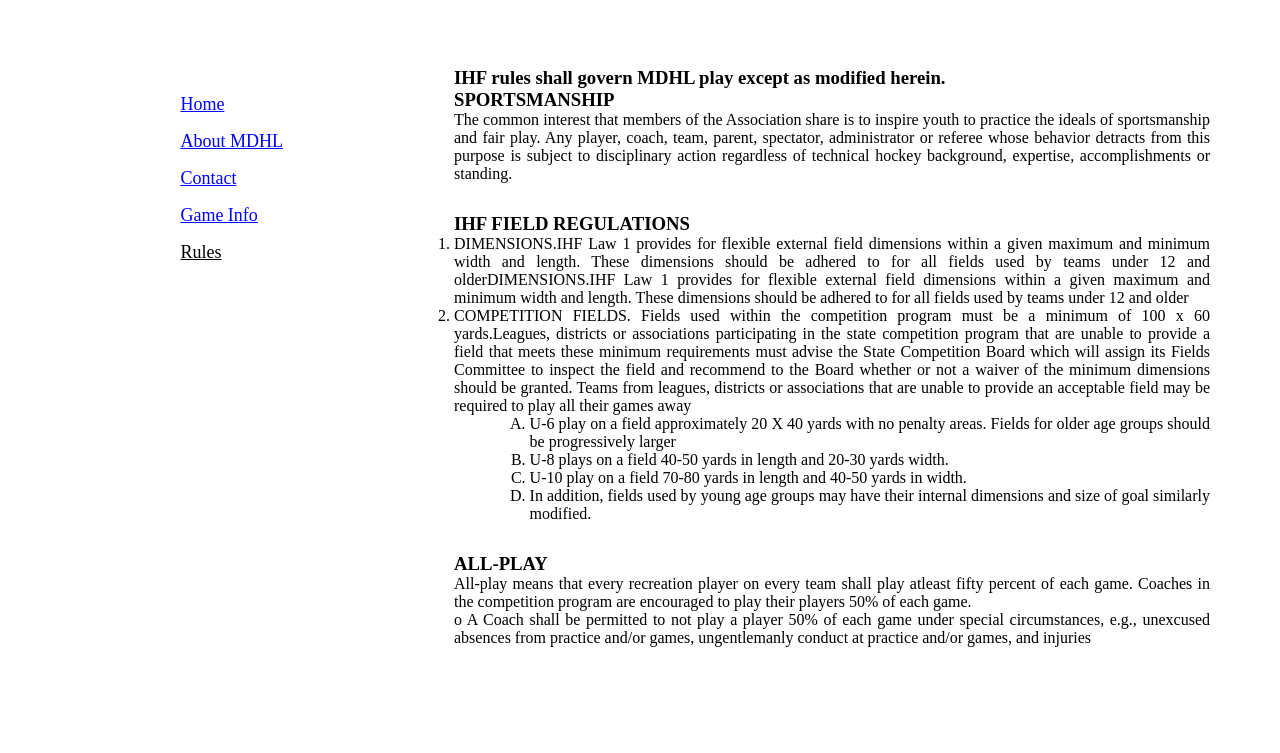
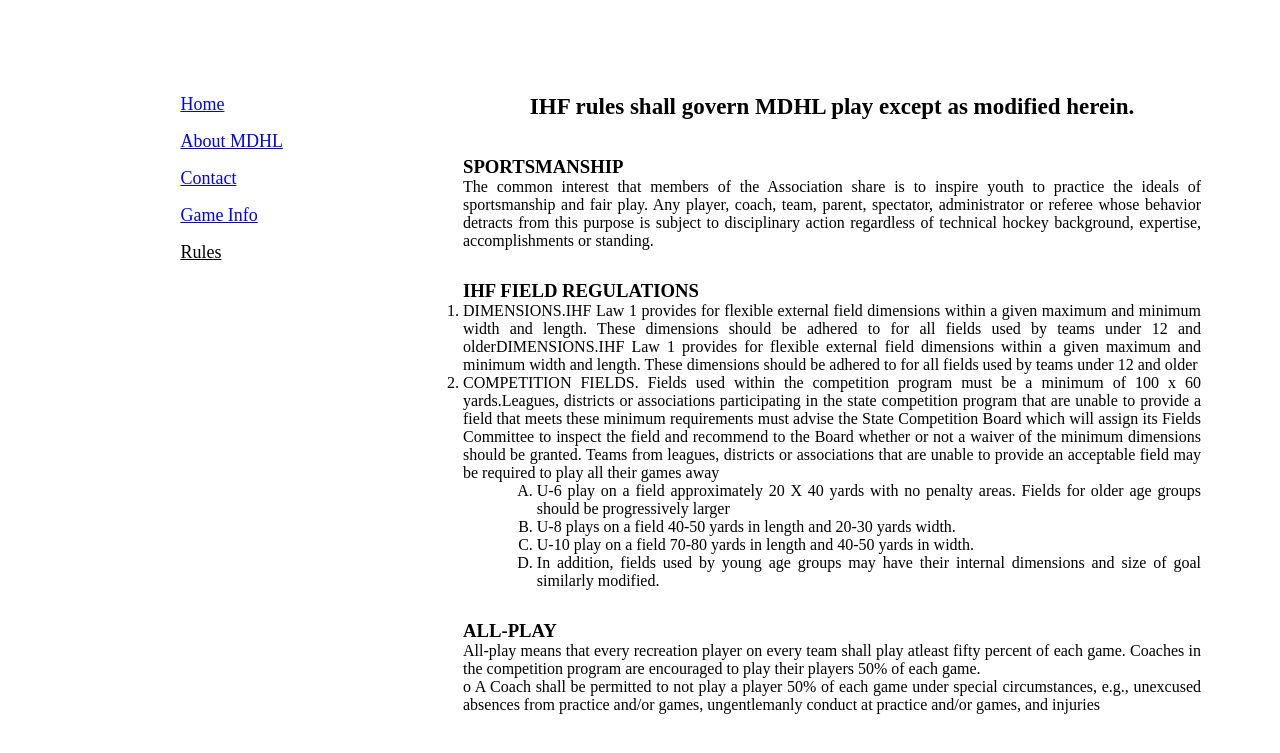
Before and after one commit to MariadelosAngelesParedesR/Class-Boot-Front---End, a plain HTML site: page Introduccion_html/rules.html in a window 1280 px wide. Shown: the part 111-864 px from the top of the page. Before the commit the page ends 828 px from the top, so only its background shows below. Drawn offline with Linux system fonts and the light colour scheme.

Commit message:
correccion ccs rules

```diff
--- a/Introduccion_html/rules.html
+++ b/Introduccion_html/rules.html
@@ -29,13 +29,17 @@
 
     <section class="contenedor_rules">
         <div class="contenedor_rules_1">
-            <h3>IHF rules shall govern MDHL play except as modified herein.</h3>
+            <div class="titulo_lista">
+                <h4>IHF rules shall govern MDHL play except as modified herein.</h4>
+            </div>
+            <div>
             <h3>SPORTSMANSHIP</h3>
             <p>The common interest that members of the Association share is to inspire
                 youth to practice the ideals of sportsmanship and fair play. Any player, coach,
                 team, parent, spectator, administrator or referee whose behavior detracts from
                 this purpose is subject to disciplinary action regardless of technical hockey
                 background, expertise, accomplishments or standing.</p>
+            </div>
         </div>
 
         <div class="contenedor_rules_2">
--- a/assets/Estilos/index.css
+++ b/assets/Estilos/index.css
@@ -234,7 +234,7 @@ th,td {
 .contenedor_rules{
     display: inline;
     float: right;
-    padding: 55px;
+    padding: 5%;
     writing-mode: horizontal-tb;
     justify-content: space-around;
     text-align: justify;
@@ -245,6 +245,13 @@ th,td {
     padding: 15px;
     justify-content: center;
     align-content: center;
+}
+
+.titulo_lista{
+    text-align: center;
+    justify-content: center;
+    font-size: 23px;
+    margin-bottom: 5%;
 }
 
 .contenedor_rules_2{
```
